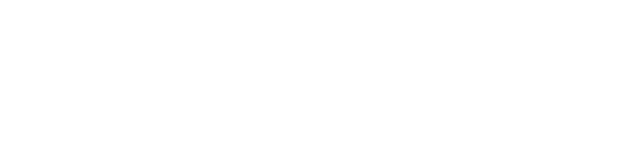
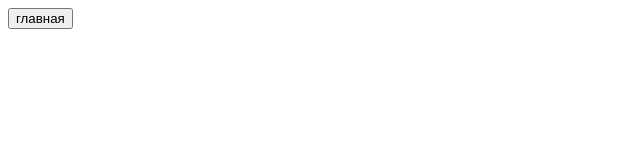
Before and after one commit to Serge-Albert/tg_access, a plain HTML site: page index.html in a window 1280 px wide. Shown: the whole page, without its empty margins (0-640 px from the left). Drawn offline with Linux system fonts and the light colour scheme.

Commit message:
создает ветку девелоп и шапку сайта

```diff
--- a/index.html
+++ b/index.html
@@ -8,7 +8,9 @@
 </head>
 
 <body>
-
+    <header>
+        <button>главная</button>
+    </header>
 </body>
 
 </html>
```
